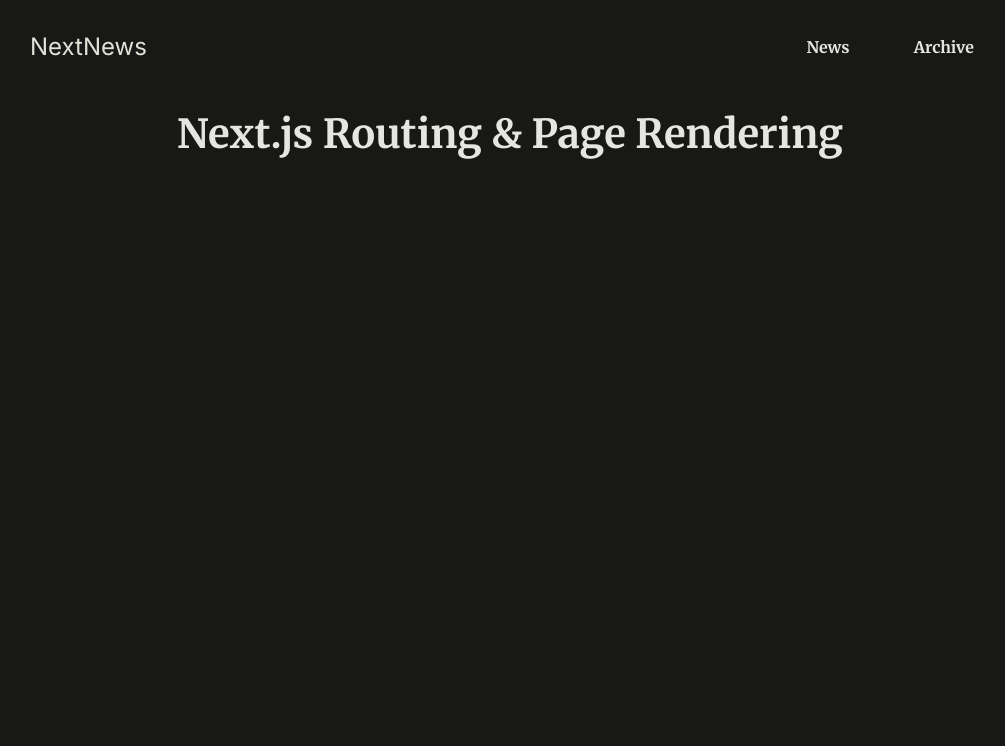
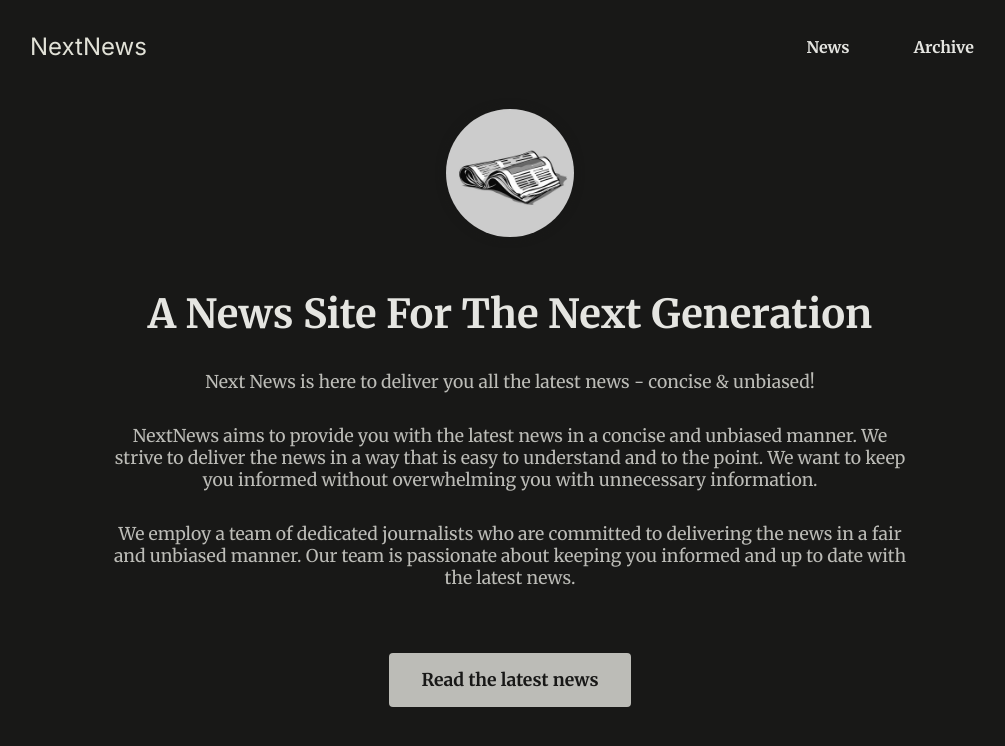
Before and after one commit to Van-Excel-Arroz/NextNews, a Next.js app: page / in a window 1280 px wide. Shown: the top 746 px of the page, without its empty margins (130-1135 px from the left). Built offline with nearby package versions, Linux system fonts and the light colour scheme.

Commit message:
Add a landing page

```diff
--- a/app/page.js
+++ b/app/page.js
@@ -1,7 +1,27 @@
+import logo from '@/assets/image.png';
+import Link from 'next/link';
+
 export default function HomePage() {
 	return (
 		<div id="home">
-			<h1>Next.js Routing & Page Rendering</h1>
+			<img src={logo.src} alt="A newspaper" />
+			<h1>A News Site For The Next Generation</h1>
+			<p>Next News is here to deliver you all the latest news - concise & unbiased!</p>
+
+			<p>
+				NextNews aims to provide you with the latest news in a concise and unbiased manner. We strive to deliver the
+				news in a way that is easy to understand and to the point. We want to keep you informed without overwhelming you
+				with unnecessary information.
+			</p>
+
+			<p>
+				We employ a team of dedicated journalists who are committed to delivering the news in a fair and unbiased
+				manner. Our team is passionate about keeping you informed and up to date with the latest news.
+			</p>
+
+			<p>
+				<Link href="/news">Read the latest news</Link>
+			</p>
 		</div>
 	);
 }
```
Also changed, not shown: assets/image.png (added).
